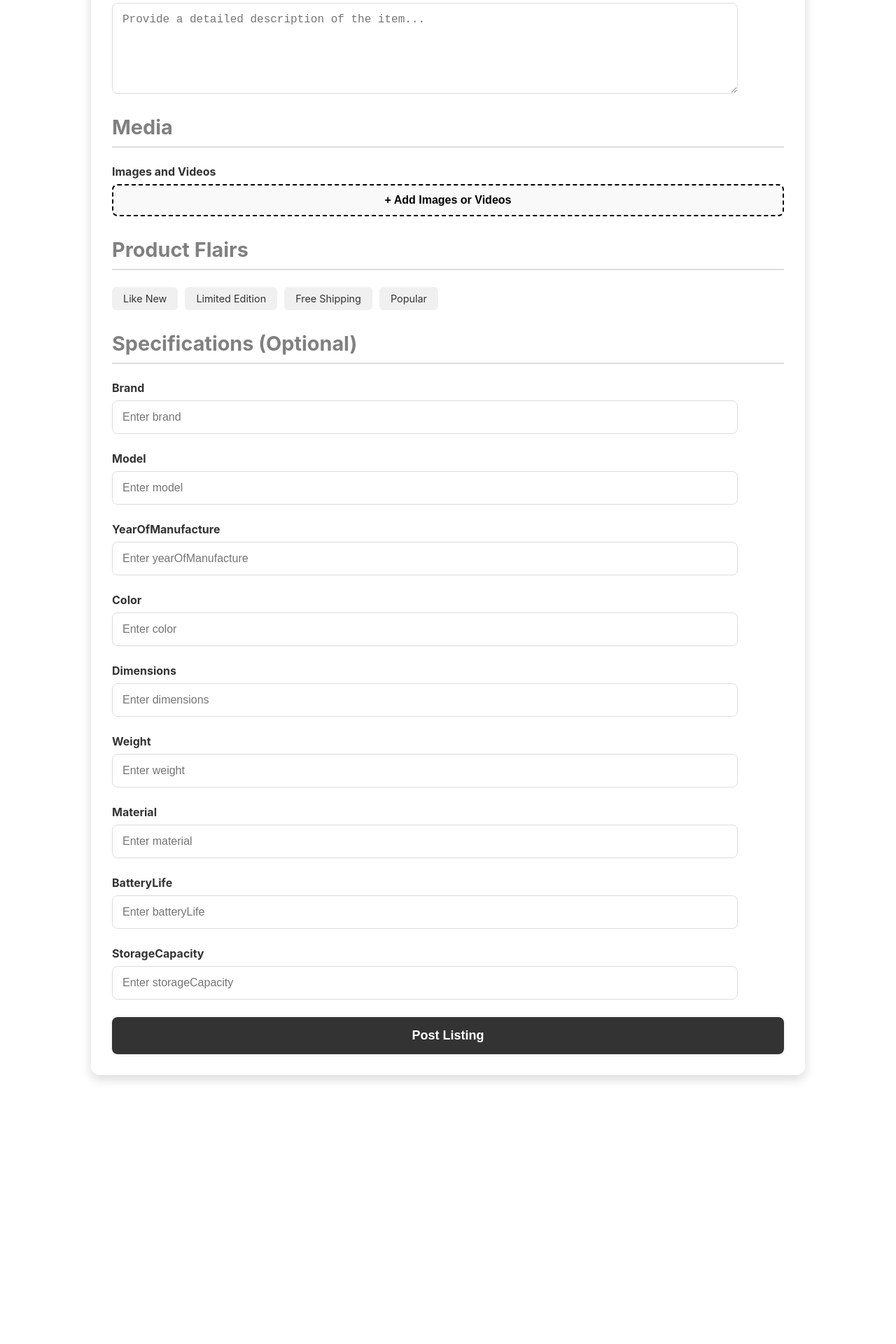
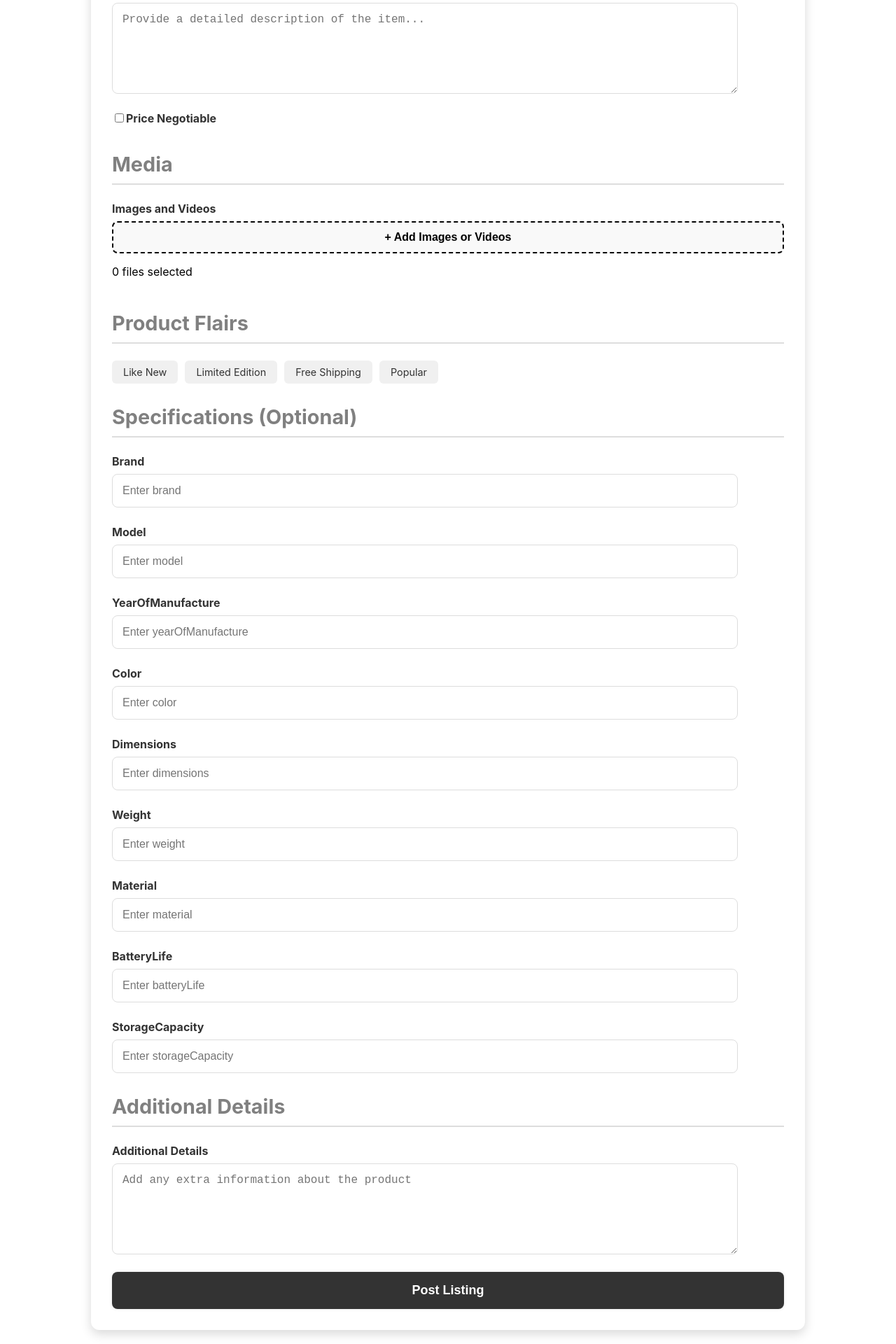
Before and after one commit to guninwasan/markt, a React (Create React App) app in the folder markt-frontend/: page /sell in a window 1280 px wide. Shown: the part 514-2434 px from the top of the page at 70% size. Before the commit the page ends 2070 px from the top, so only its background shows below. Built offline with nearby package versions, Linux system fonts and the light colour scheme.

Commit message:
remove types and fixed errors

```diff
--- a/markt-frontend/src/components/selling-component/selling-component.tsx
+++ b/markt-frontend/src/components/selling-component/selling-component.tsx
@@ -12,27 +12,7 @@ import {
   Button,
 } from "./selling-component.styles";
 
-type FormData = {
-  title: string;
-  price: string;
-  description: string;
-  negotiable: boolean;
-  condition: string;
-  flairs: string[];
-  media: File[];
-  brand: string;
-  model: string;
-  yearOfManufacture: string;
-  color: string;
-  dimensions: string;
-  weight: string;
-  material: string;
-  batteryLife: string;
-  storageCapacity: string;
-  additionalFeatures: string;
-};
-
-const initialFormData: FormData = {
+const initialFormData = {
   title: "",
   price: "",
   description: "",
@@ -50,10 +30,12 @@ const initialFormData: FormData = {
   batteryLife: "",
   storageCapacity: "",
   additionalFeatures: "",
+  additionalDetails: "",
 };
 
 const SellingComponent = () => {
-  const [formData, setFormData] = useState<FormData>(initialFormData);
+  const [formData, setFormData] = useState<any>(initialFormData);
+  const [priceError, setPriceError] = useState<string>("");
 
   const handleChange = (
     e: React.ChangeEvent<
@@ -63,18 +45,20 @@ const SellingComponent = () => {
     const { name, value, type } = e.target;
     if (type === "checkbox") {
       const { checked } = e.target as HTMLInputElement;
-      setFormData((prevData) => ({
+      setFormData((prevData: any) => ({
         ...prevData,
         [name]: checked,
       }));
     } else if (type === "file") {
       const { files } = e.target as HTMLInputElement;
-      setFormData((prevData) => ({
-        ...prevData,
-        [name]: files ? Array.from(files) : prevData.media,
-      }));
+      if (files) {
+        setFormData((prevData: any) => ({
+          ...prevData,
+          media: [...prevData.media, ...Array.from(files)],
+        }));
+      }
     } else {
-      setFormData((prevData) => ({
+      setFormData((prevData: any) => ({
         ...prevData,
         [name]: value,
       }));
@@ -82,19 +66,31 @@ const SellingComponent = () => {
   };
 
   const handleTagSelection = (tag: string) => {
-    setFormData((prevData) => ({
+    setFormData((prevData: any) => ({
       ...prevData,
       flairs: prevData.flairs.includes(tag)
-        ? prevData.flairs.filter((flair) => flair !== tag)
+        ? prevData.flairs.filter((flair: any) => flair !== tag)
         : [...prevData.flairs, tag],
     }));
   };
 
+  const handlePriceChange = (e: React.ChangeEvent<HTMLInputElement>) => {
+    const { value } = e.target;
+    const priceAsNumber = parseFloat(value);
+    if (!isNaN(priceAsNumber) && priceAsNumber >= 0) {
+      setPriceError("");
+      setFormData((prevData: any) => ({ ...prevData, price: value }));
+    } else {
+      setPriceError("Please enter a valid positive number for price.");
+    }
+  };
+
   const handleAddMedia = (e: React.ChangeEvent<HTMLInputElement>) => {
-    if (e.target.files) {
-      setFormData((prevData) => ({
+    const files = e.target.files;
+    if (files) {
+      setFormData((prevData: any) => ({
         ...prevData,
-        // media: [...prevData.media, ...Array.from(e.target.files)],
+        media: [...prevData.media, ...Array.from(files)],
       }));
     }
   };
@@ -105,7 +101,11 @@ const SellingComponent = () => {
       alert("Please fill in all required fields.");
       return;
     }
-    console.log("Form Data Submitted:", formData);
+    if (priceError) {
+      alert("Please correct the errors in the form.");
+      return;
+    }
+    alert("Form Data Submitted");
     // connect with backend
   };
 
@@ -128,13 +128,14 @@ const SellingComponent = () => {
         <FormGroup style={{ flex: "1 1 45%" }}>
           <Label>Price (CAD) *</Label>
           <TextInput
-            type="number"
+            type="text"
             name="price"
             required
             placeholder="Enter the product price"
             value={formData.price}
-            onChange={handleChange}
+            onChange={handlePriceChange}
           />
+          {priceError && <p style={{ color: "red" }}>{priceError}</p>}
         </FormGroup>
 
         <FormGroup>
@@ -146,6 +147,18 @@ const SellingComponent = () => {
             value={formData.description}
             onChange={handleChange}
           />
+        </FormGroup>
+
+        <FormGroup>
+          <Label>
+            <input
+              type="checkbox"
+              name="negotiable"
+              checked={formData.negotiable}
+              onChange={handleChange}
+            />
+            Price Negotiable
+          </Label>
         </FormGroup>
 
         <SectionHeader>Media</SectionHeader>
@@ -161,6 +174,7 @@ const SellingComponent = () => {
             />
             + Add Images or Videos
           </AddMediaButton>
+          <p>{formData.media.length} files selected</p>
         </FormGroup>
 
         <SectionHeader>Product Flairs</SectionHeader>
@@ -196,11 +210,22 @@ const SellingComponent = () => {
               type="text"
               name={spec}
               placeholder={`Enter ${spec}`}
-              // value={formData[spec as keyof FormData] || ""}
+              value={formData[spec] || ""}
               onChange={handleChange}
             />
           </FormGroup>
         ))}
+
+        <SectionHeader>Additional Details</SectionHeader>
+        <FormGroup>
+          <Label>Additional Details</Label>
+          <TextArea
+            name="additionalDetails"
+            placeholder="Add any extra information about the product"
+            value={formData.additionalDetails}
+            onChange={handleChange}
+          />
+        </FormGroup>
 
         <Button type="submit">Post Listing</Button>
       </form>
```
